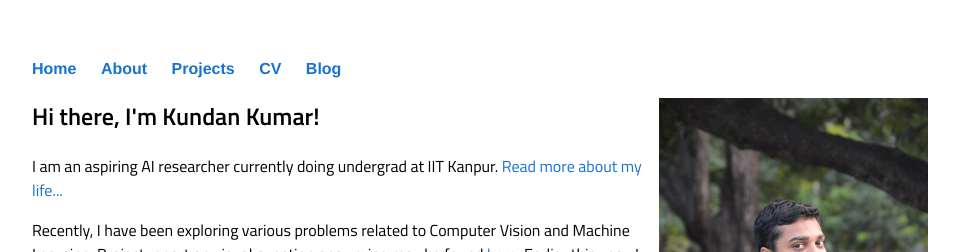
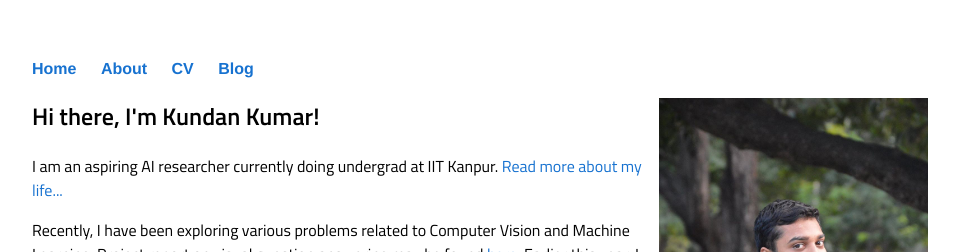
Before and after one commit to kundan2510/kundan2510.github.io, a Jekyll site: the page built from index.html, in a window 1280 px wide. Shown: the top 252 px of the page, without its empty margins (160-1119 px from the left). Built offline with Jekyll 4.4.1, drawn with Linux system fonts in a browser that asks for light colours.

Commit message:
Update default.html

```diff
--- a/_layouts/default.html
+++ b/_layouts/default.html
@@ -11,7 +11,7 @@
 	    		<ul>
 	        		<li><a href="/">Home</a></li>
 		        	<li><a href="/about.html">About</a></li>
-		        	<li><a href="/projects.html">Projects</a></li>
+		        	<!--li><a href="/projects.html">Projects</a></li-->
 	        		<li><a href="/cv.pdf">CV</a></li>
 	        		<li><a href="/blog">Blog</a></li>
 	    		</ul>
```
